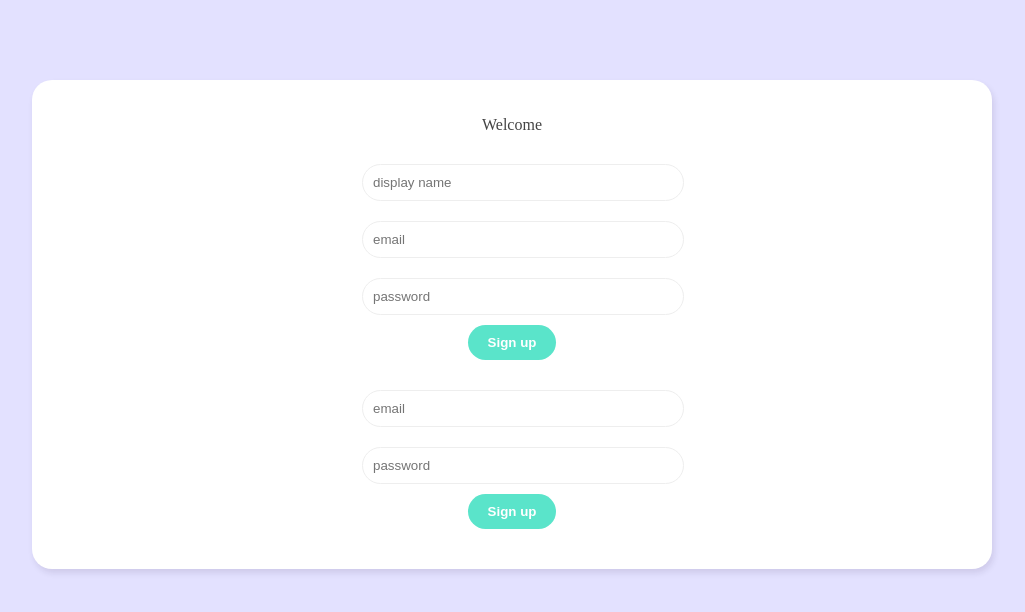
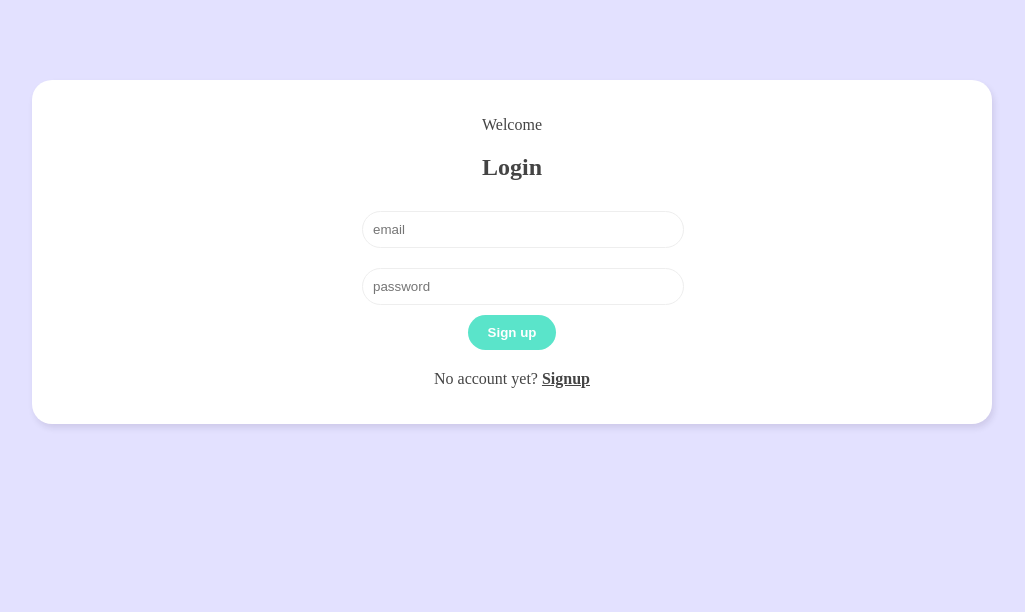
Before and after one commit to rijalBinHusen/live-chat, a Vue app: page / in a window 1280 px wide. Shown: the top 612 px of the page, without its empty margins (128-1153 px from the left). Built offline with nearby package versions, Linux system fonts and the light colour scheme; the HTML template or start-up script is replaced by a standard one.

Commit message:
switch between login and signup

```diff
--- a/src/views/Welcome.vue
+++ b/src/views/Welcome.vue
@@ -1,15 +1,30 @@
 <template>
   <div class="welcome container">
       <p>Welcome</p>
-      <SignupForm />
-      <LoginForm />
+    <div v-if="showLogin" >
+        <h2>Login</h2>
+        <LoginForm />
+        <p>No account yet? <span @click="showLogin = false">Signup</span></p>
+    </div>
+    <div v-else>
+        <h2>Sign up</h2>
+        <SignupForm/>
+        <p>Have an account? <span @click="showLogin = true">Login</span></p>
+    </div>
+
   </div>
 </template>
 
 <script>
 import SignupForm from "../components/SingupForm.vue"
 import LoginForm from "../components/LoginForm.vue"
+import { ref } from '@vue/reactivity'
 export default {
+    setup() {
+        const showLogin = ref(true)
+
+        return { showLogin }
+    },
     components: { SignupForm, LoginForm }
 }
 </script>
@@ -37,4 +52,9 @@ export default {
     color: #999;
     margin: 10px auto;
   }
+  span {
+      cursor: pointer;
+      text-decoration: underline;
+      font-weight: bold;
+  }
 </style>
```
